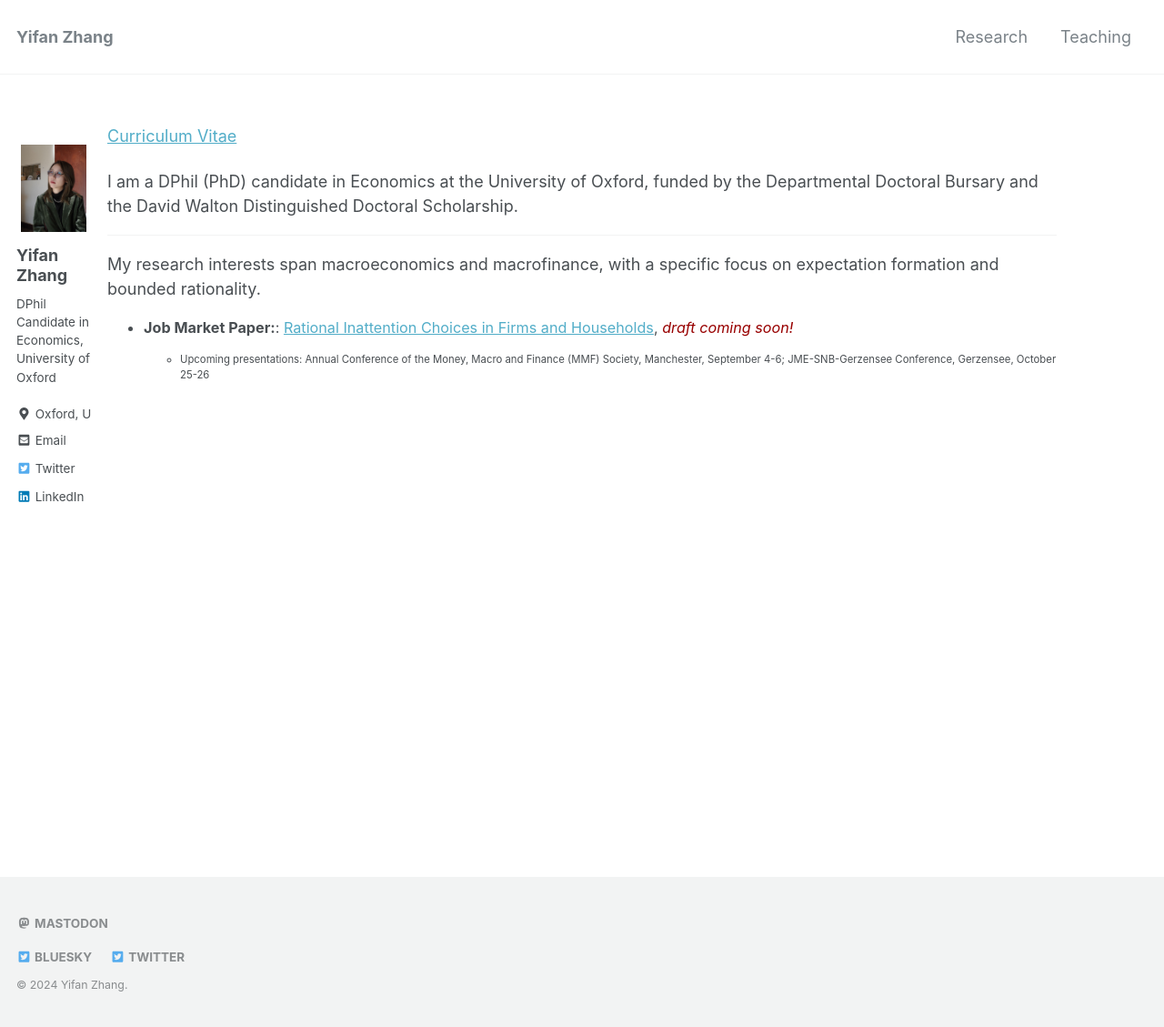
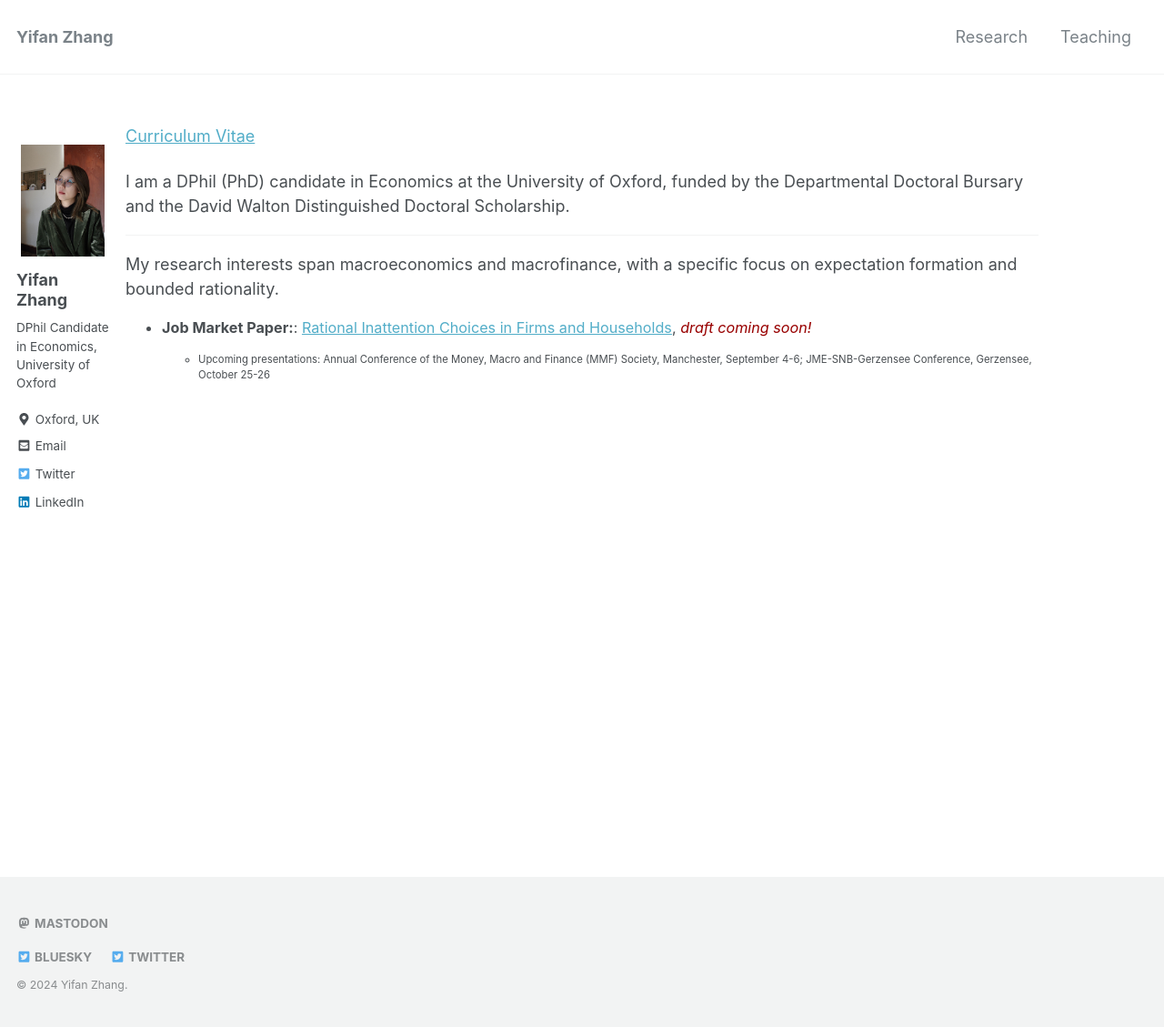
Before and after one commit to yifan-zhang-in/yifan-zhang-in.github.io, a Jekyll site: the page built from index.html, in a window 1280 px wide. Shown: the whole page at 91% size. Built offline with Jekyll 4.4.1, drawn with Linux system fonts in a browser that asks for light colours; nearby versions of some CDN libraries; the list of posts is cut into pages by our own code.

Commit message:
Update _variables.scss

```diff
--- a/_sass/minimal-mistakes/_variables.scss
+++ b/_sass/minimal-mistakes/_variables.scss
@@ -139,7 +139,7 @@ $x-large: 1560px !default;
    Grid
    ========================================================================== */
 
-$right-sidebar-width-narrow: 100px !default;
+$right-sidebar-width-narrow: 120px !default;
 $right-sidebar-width: 350px !default;
 $right-sidebar-width-wide: 350px !default;
 
```
